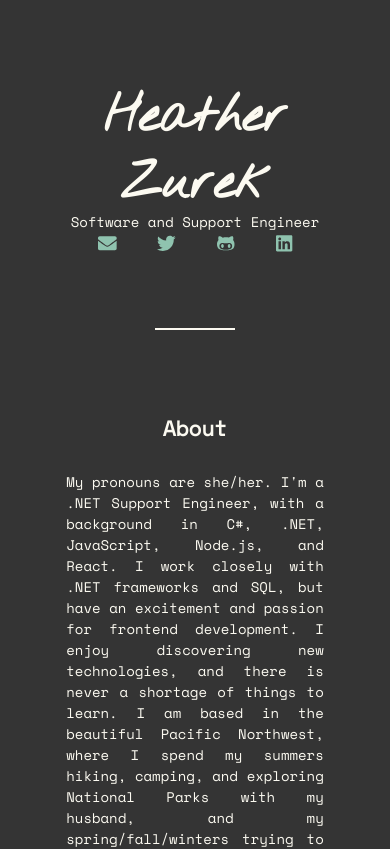
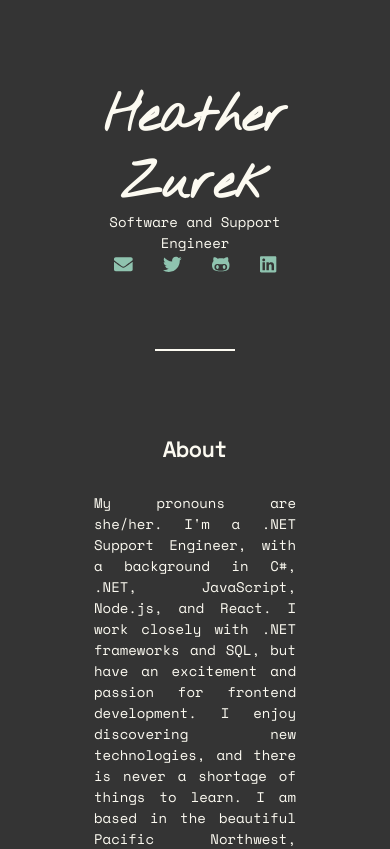
Before and after one commit to heatherzurek/finalportfolio, a React (Create React App) app: page / in a window 390 px wide. Shown: the top 849 px of the page. Built offline with nearby package versions, Linux system fonts and the light colour scheme.

Commit message:
adjust margins in media query

```diff
--- a/src/index.css
+++ b/src/index.css
@@ -1,7 +1,7 @@
 @import url('https://fonts.googleapis.com/css?family=Space+Mono&display=swap');
 @import url('https://fonts.googleapis.com/css?family=Nothing+You+Could+Do&display=swap');
 body {
-  margin: 50px 10px 55px 10px;
+  margin: 50px 10px 60px 10px;
   -webkit-font-smoothing: antialiased;
   -moz-osx-font-smoothing: grayscale;
   background-color: #343434;
@@ -14,7 +14,7 @@ code {
     monospace;
 }
 .box {
-  width: 75%;
+  width: 60%;
   display: flex;
   flex-direction: column;
   text-align: center;
@@ -90,7 +90,7 @@ and (max-device-width: 1600px)
 and (-webkit-min-device-pixel-ratio: 2)
 and (min-resolution: 192dpi) {
   .box{
-    width: 75%;
+    width: 60%;
   }
 }
 
@@ -103,7 +103,7 @@ and (min-resolution: 192dpi) {
     .box {
       width: 100%
   }
-  .helloHeather {
+  .name-intro {
     font-size: 50px;
   }
 }
@@ -117,7 +117,7 @@ and (max-device-width : 667px) {
   .box {
       width: 100%
   }
-  .helloHeather {
+  .name-intro {
     font-size: 50px;
   }
 }
@@ -131,10 +131,7 @@ and (max-device-width : 667px) {
   .box {
     width: 100%;
   }
-  .aboutPhoto {
-    width: 90%;
-  }
-  .helloHeather {
+  .name-intro {
     font-size: 41px;
   }
 }
```
